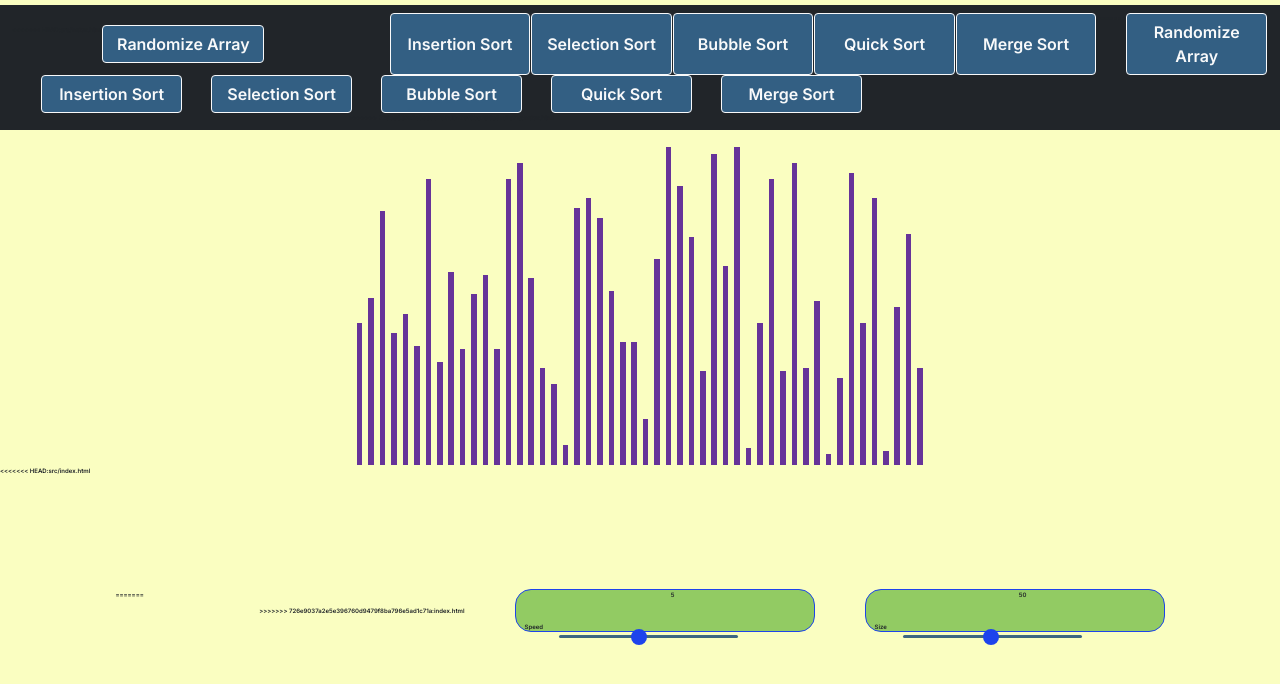
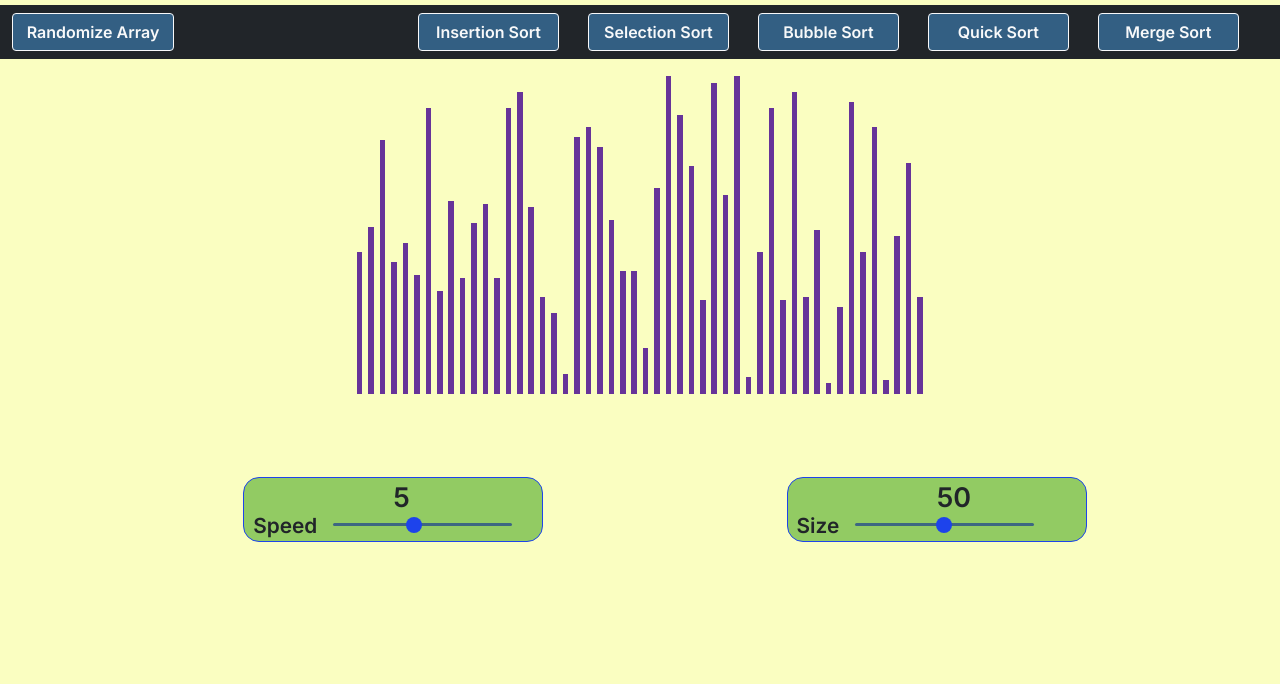
Before and after one commit to Basheer2301/Sorting-Visualizer, a plain HTML site: page src/index.html in a window 1280 px wide. Shown: the part 54-738 px from the top of the page. Drawn offline with nearby package versions, Linux system fonts and the light colour scheme; files whose address does not match are found by name; a web font is replaced by a local one.

Commit message:
main savepoint

```diff
--- a/src/index.html
+++ b/src/index.html
@@ -23,16 +23,6 @@
     <main>
         <nav class="navbar navbar-dark bg-dark container-fluid d-flex">
             <div id="left" class="d-flex justify-content-start ">
-<<<<<<< HEAD:src/index.html
-                <button id="ar_btn" type="button" class=" b btn btn-outline-light" style="word-wrap:break-word;">Randomize Array</button>
-            </div>
-            <div id="right" class="d-flex justify-content-evenly">
-                <button id="insertion_btn" class="b btn btn-outline-light" style="word-wrap:break-word;">Insertion Sort</button>
-                <button id="selection_btn" class="b btn btn-outline-light" style="word-wrap:break-word;">Selection Sort</button>
-                <button id="bubble_btn" class="b btn btn-outline-light" style="word-wrap:break-word;">Bubble Sort</button>
-                <button id="quick_btn" class="b btn btn-outline-light" style="word-wrap:break-word;">Quick Sort</b̥utton>
-                <button id="merge_btn" class="b btn btn-outline-light" style="word-wrap:break-word;">Merge Sort</button>
-=======
                 <button id="ar_btn" type="button" class=" b btn btn-outline-light" style="overflow:hidden;">Randomize Array</button>
             </div>
             <div id="right" class="d-flex justify-content-evenly flex-wrap" >
@@ -41,18 +31,13 @@
                 <button id="bubble_btn" type="button" class="b btn btn-outline-light" style="overflow:hidden;">Bubble Sort</button>
                 <button id="quick_btn" type="button" class="b btn btn-outline-light" style="overflow:hidden;">Quick Sort</b̥utton>
                 <button id="merge_btn" type="button" class="b btn btn-outline-light" style="overflow:hidden;">Merge Sort</button>
->>>>>>> 726e9037a2e5e396760d9479f8ba796e5ad1c71a:index.html
             </div>
         </nav>
         <div id="bars" class="d-flex align-items-end justify-content-evenly">
 
         </div>
 
-<<<<<<< HEAD:src/index.html
-        <div class="slider flex-wrap">
-=======
         <div class="slider d-flex justify-content-evenly flex-wrap">
->>>>>>> 726e9037a2e5e396760d9479f8ba796e5ad1c71a:index.html
             <div class="speed-slider">
                 <div class="value">5</div>
                 <div class="tnr">
--- a/src/sort.css
+++ b/src/sort.css
@@ -97,12 +97,8 @@ input[type="range"]::-webkit-slider-thumb:active {
     flex-direction: column;
     justify-content: space-around;
     border: 1.5px solid #1d43ec;
-<<<<<<< HEAD:src/sort.css
-    font-size: 1rem;
-=======
     font-size: 1.3rem;
     margin: 50px;
->>>>>>> 726e9037a2e5e396760d9479f8ba796e5ad1c71a:sort.css
 }
 .size-slider {
     height: 10%;
@@ -113,11 +109,7 @@ input[type="range"]::-webkit-slider-thumb:active {
     flex-direction: column;
     justify-content: space-around;
     border: 1.5px solid #1d43ec;
-<<<<<<< HEAD:src/sort.css
-    font-size: 1rem;
-=======
     font-size: 1.3rem;
->>>>>>> 726e9037a2e5e396760d9479f8ba796e5ad1c71a:sort.css
 }
 .slider {
     display: flex;
```
